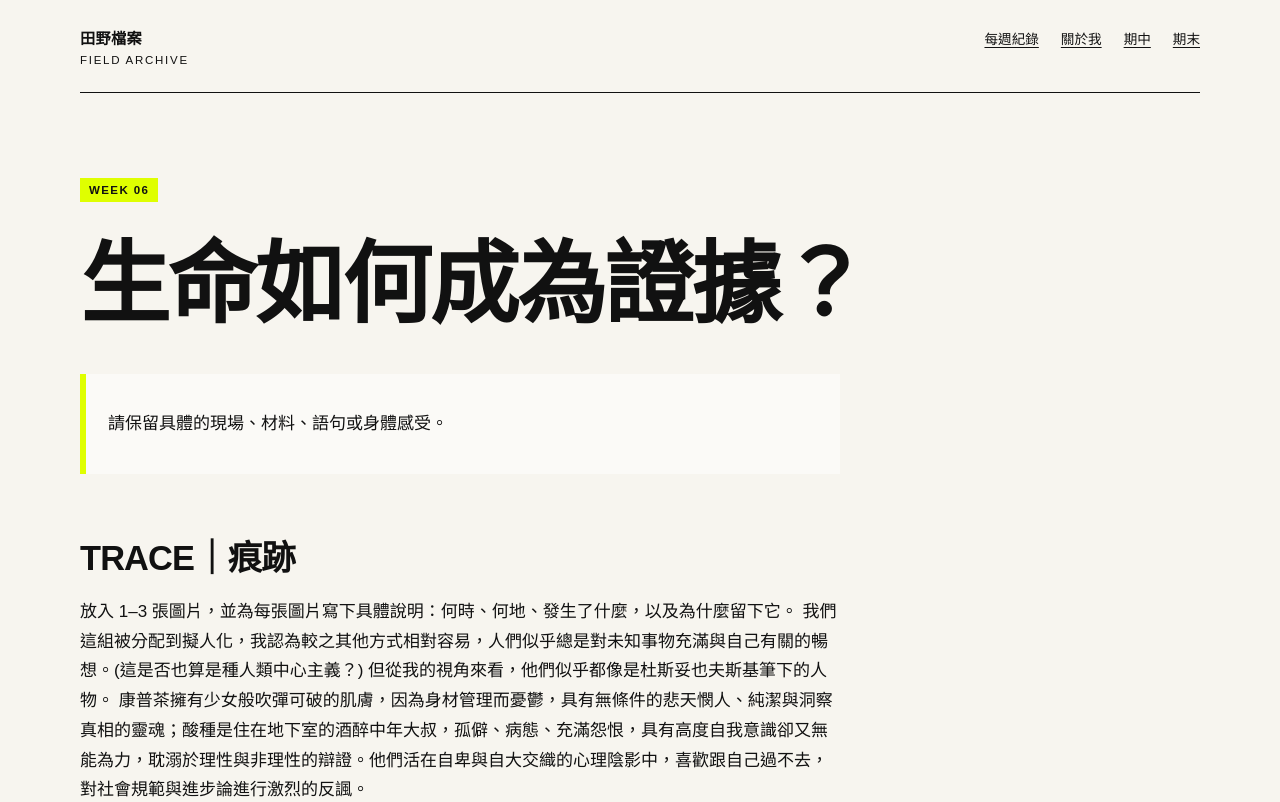
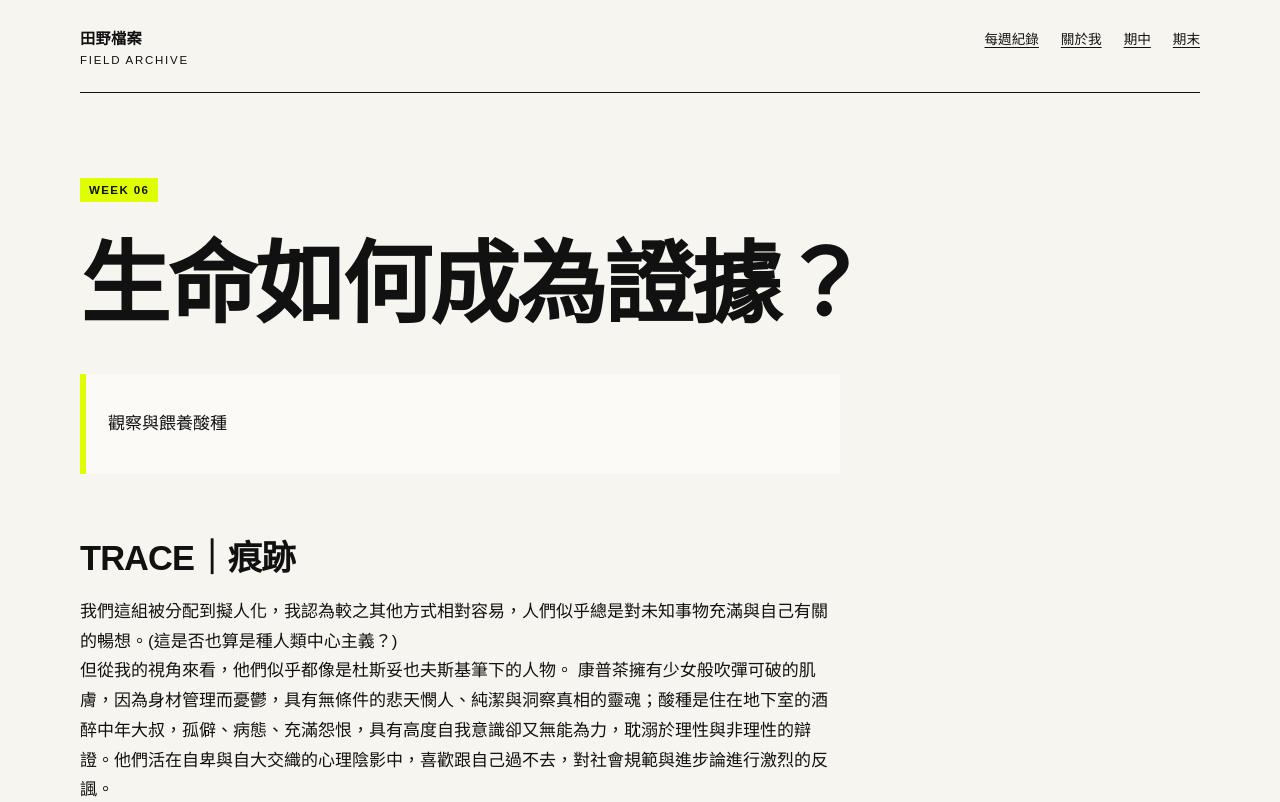
Before and after one commit to irisalco/fieldworkarchive, a Jekyll site: the page built from weeks/week-06.md, in a window 1280 px wide and 1400 px high. Shown: the top 802 px of the window. Built offline with Jekyll 4.4.1, drawn with Linux system fonts in a browser that asks for light colours; some of the changed text lies outside the part shown; grey boxes are pictures that could not be loaded.

Commit message:
Update week-06.md

```diff
--- a/weeks/week-06.md
+++ b/weeks/week-06.md
@@ -7,15 +7,17 @@ permalink: /weeks/week-06/
 
 # 生命如何成為證據？
 
-> 請保留具體的現場、材料、語句或身體感受。
+> 觀察與餵養酸種
 
 
 ## TRACE｜痕跡
 
-放入 1–3 張圖片，並為每張圖片寫下具體說明：何時、何地、發生了什麼，以及為什麼留下它。
+
 我們這組被分配到擬人化，我認為較之其他方式相對容易，人們似乎總是對未知事物充滿與自己有關的暢想。(這是否也算是種人類中心主義？)
-但從我的視角來看，他們似乎都像是杜斯妥也夫斯基筆下的人物。
+<br>但從我的視角來看，他們似乎都像是杜斯妥也夫斯基筆下的人物。
 康普茶擁有少女般吹彈可破的肌膚，因為身材管理而憂鬱，具有無條件的悲天憫人、純潔與洞察真相的靈魂；酸種是住在地下室的酒醉中年大叔，孤僻、病態、充滿怨恨，具有高度自我意識卻又無能為力，耽溺於理性與非理性的辯證。他們活在自卑與自大交織的心理陰影中，喜歡跟自己過不去，對社會規範與進步論進行激烈的反諷。
+
+<br>不過擬人化時我常常喜歡賦予它們某種隱晦又幽微的陰鬱性格，也算是某種個人喜好。
 
 
 第一天的酸種：還沒起泡，有香香的麵粉味道。
@@ -25,14 +27,13 @@ permalink: /weeks/week-06/
 
 ## FRICTION｜摩擦
 
-描述一個沒有如預期發生的瞬間。
 
 本來預期酸種會漸漸呈現養樂多般的顏色，沒想到一直維持著淡淡的黃色。
 
 
 ## CONNECTION｜連結
 
-選擇本週閱讀或課堂案例中的一個概念。它如何改變你對上述瞬間的理解？
+
 
 酵母在尖叫，酵母不喜歡。
 甫聽到這句話即被震撼，人類連這些都聽不見，更遑論何謂喜惡，大多數人似乎並不關注自身之外的東西。
@@ -40,7 +41,6 @@ permalink: /weeks/week-06/
 
 ## NEXT MOVE｜下一步
 
-如果把這個發現轉化成工具、介面、規則、身體技術或作品，你下一步會測試什麼？
 
 想嘗試一些食物相關。
 曾經覺得吞吃入腹即是消滅，而我並不擅長也不習慣不雋永的創作形式。
```
